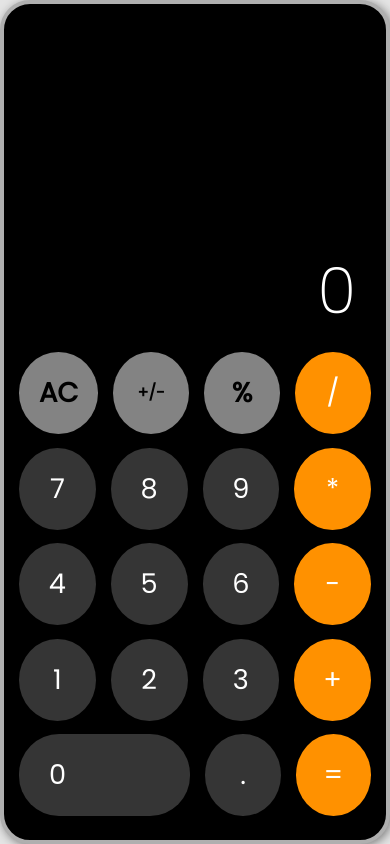
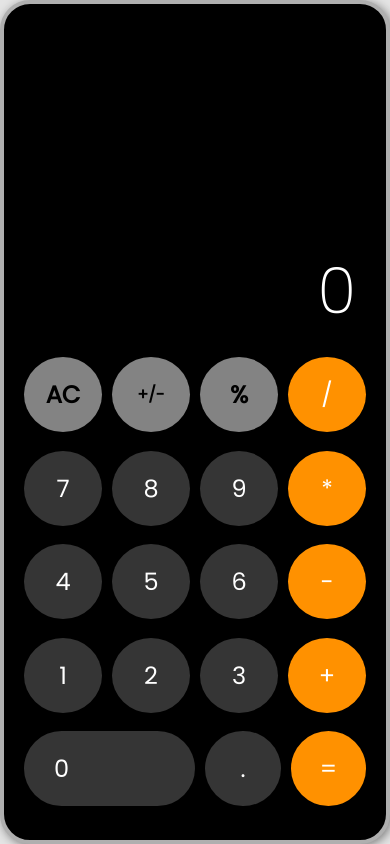
Before and after one commit to lucascarnelosi/projeto-calculadora, a plain HTML site: page index.html in a window 390 px wide. Drawn offline with Linux system fonts and the light colour scheme.

Commit message:
making some adjusts

```diff
--- a/src/js/index.js
+++ b/src/js/index.js
@@ -12,7 +12,7 @@ function adicionarDigito(digit) {
         if (result.innerHTML.includes('..')) {
             result.innerHTML = 0
         }
-    } else if (result.innerHTML == 0) {
+    } else if (result.innerHTML == '0') {
         result.innerHTML = digit
     } else {
         result.innerHTML += digit
--- a/src/styles/responsive.css
+++ b/src/styles/responsive.css
@@ -4,13 +4,13 @@
         width: 100vw;
     }
 
-    .container .calculator div {
-        gap: 15px;
+    .container .calculator {
+        padding: 0px 20px 15px 20px;
     }
 
     .container .calculator div span {
         padding: 20px;
-        font-size: 1.7rem;
+        font-size: 1.5rem;
     }
 
     .container .calculator div .zero {
```
